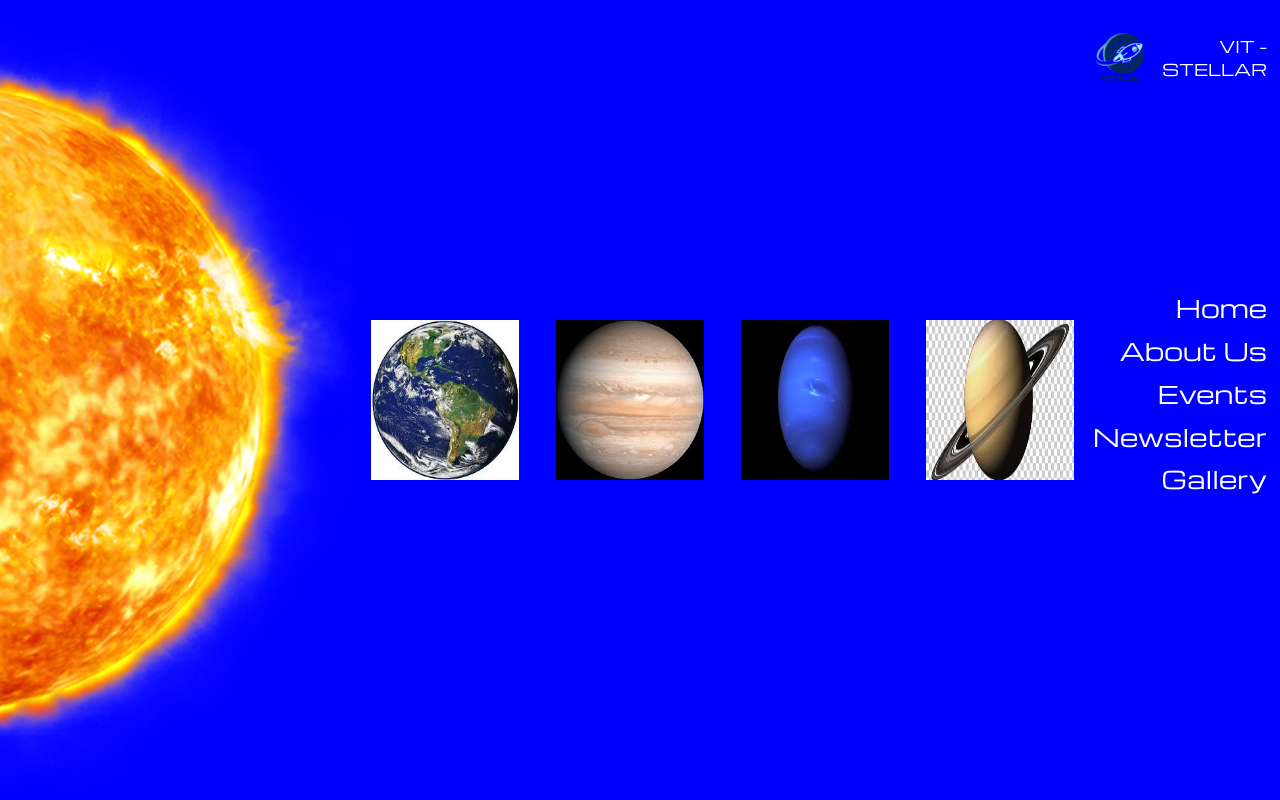
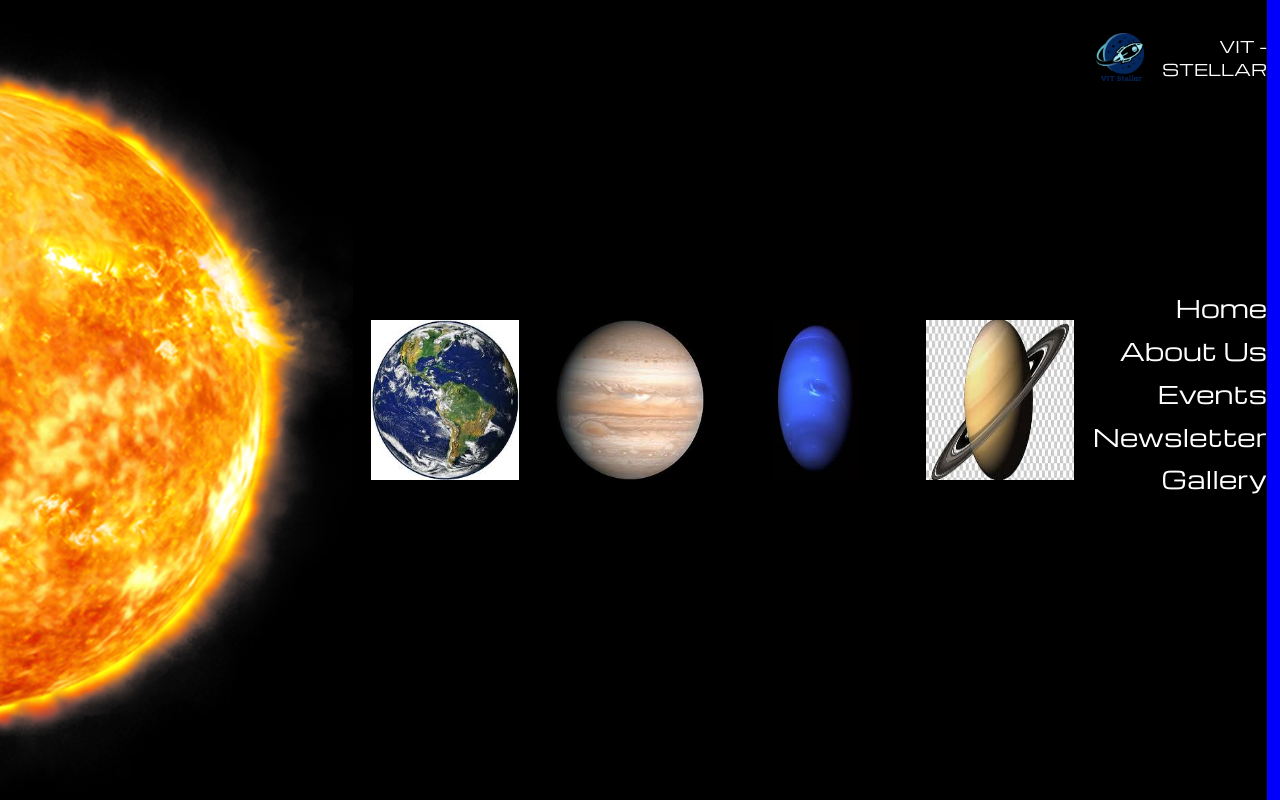
Before and after one commit to AryaDiwakar/Stellar-Website, a React (Create React App) app: page / in a window 1280 px wide. Built offline with nearby package versions, Linux system fonts and the light colour scheme.

Commit message:
modified:   src/App.css

```diff
--- a/src/App.css
+++ b/src/App.css
@@ -0,0 +1,3 @@
+* {
+    background-color: black;
+}
```
